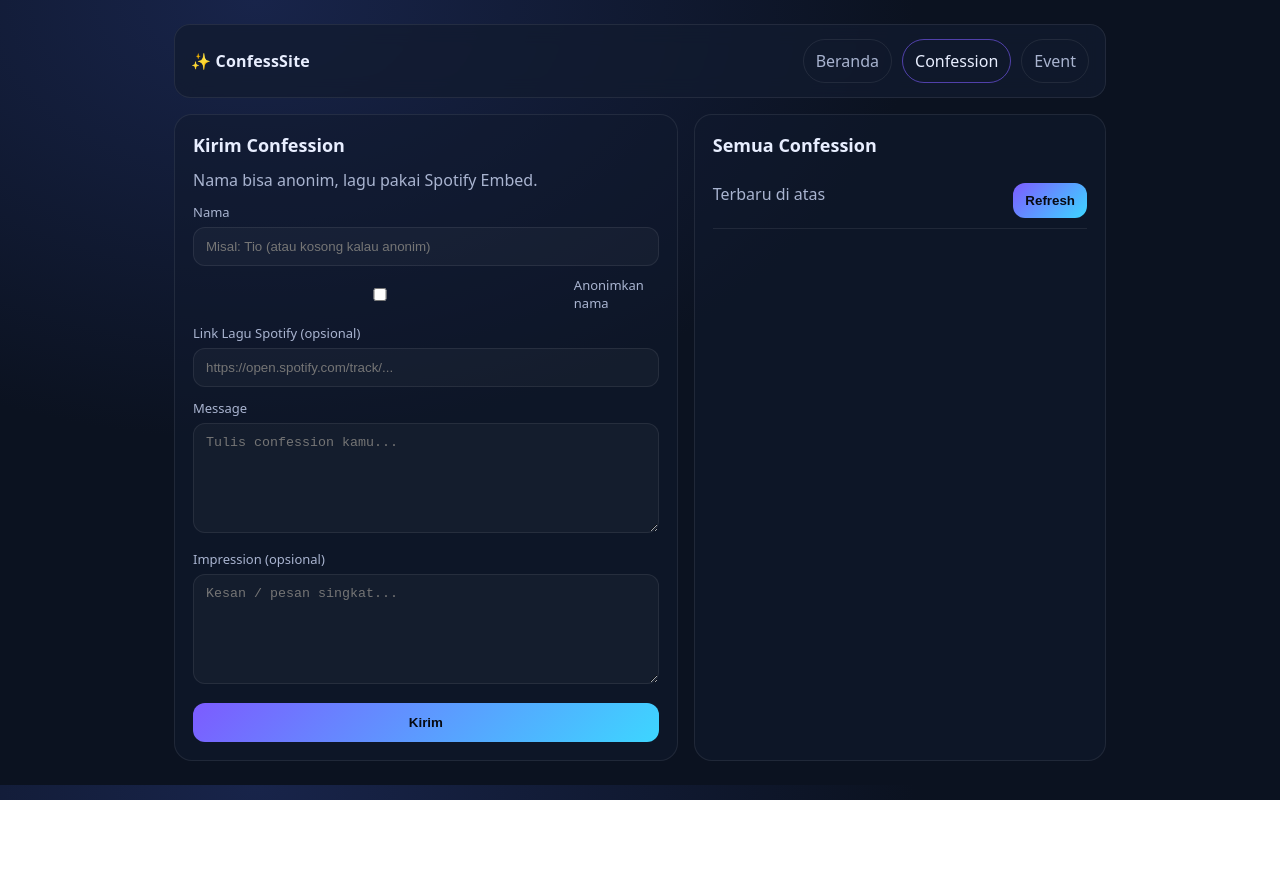
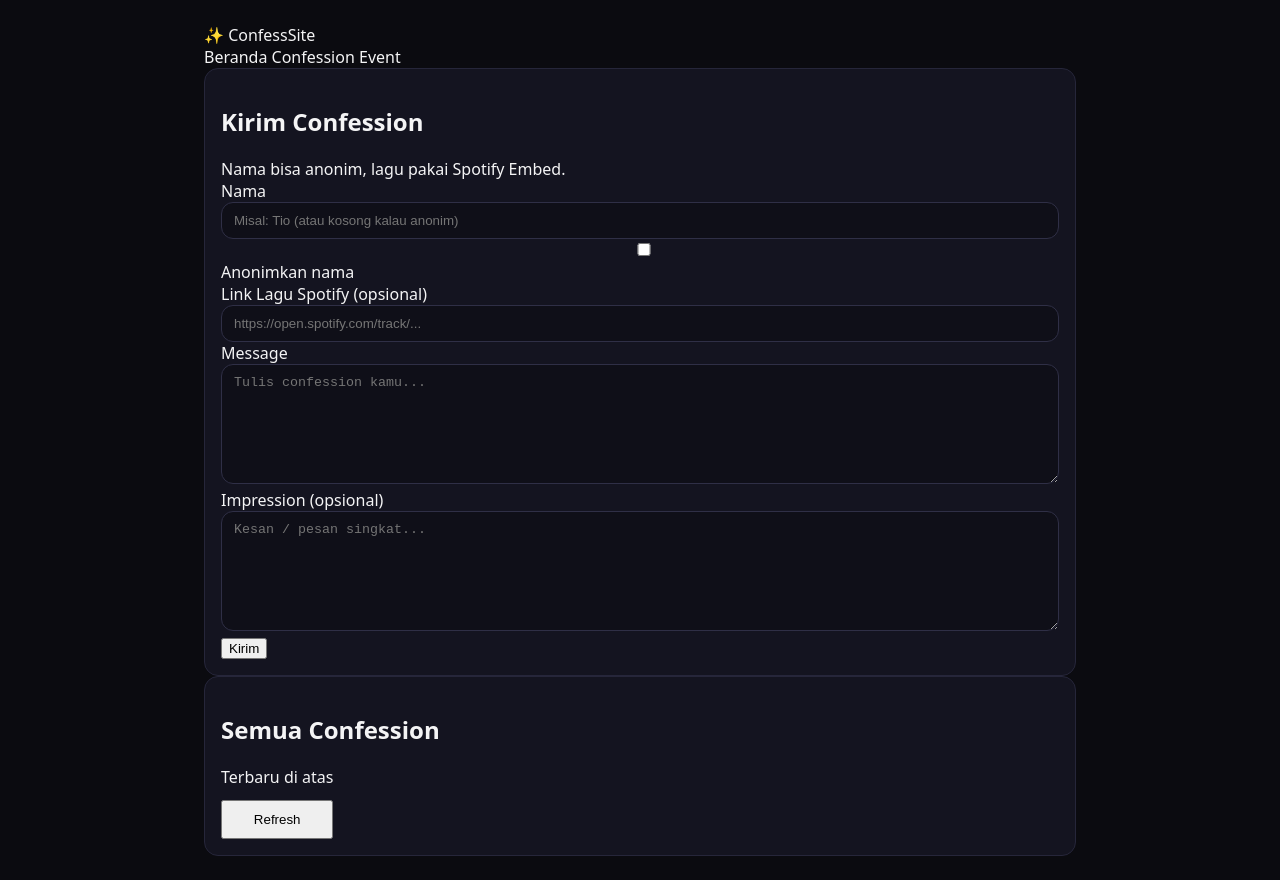
Before and after one commit to MAGUSTYON/nry, a website: page index.html in a window 1280 px wide. Before the commit the page ends 800 px from the top, so only its background shows below. Drawn offline with Linux system fonts and the light colour scheme.

Commit message:
Update styles.css

```diff
--- a/styles.css
+++ b/styles.css
@@ -1,98 +1,28 @@
-:root {
-  --bg: #0b1220;
-  --card: #121b2f;
-  --text: #e8eeff;
-  --muted: #a9b4d0;
-  --line: rgba(255,255,255,.08);
-  --accent: #7c5cff;
+* { box-sizing: border-box; }
+body { font-family: system-ui, Arial, sans-serif; margin: 0; background: #0b0b10; color: #f4f4f5; }
+a { color: inherit; text-decoration: none; }
+.container { max-width: 920px; margin: 0 auto; padding: 24px; }
+.card { background: #141420; border: 1px solid #26263a; border-radius: 14px; padding: 16px; }
+.row { display: grid; gap: 12px; }
+.grid2 { display: grid; grid-template-columns: 1fr; gap: 12px; }
+@media (min-width: 760px){ .grid2 { grid-template-columns: 1fr 1fr; } }
+
+.btn {
+  display: inline-block; padding: 10px 14px; border-radius: 12px;
+  background: #f4f4f5; color: #0b0b10; font-weight: 600;
+  border: 0; cursor: pointer;
 }
+.btn.secondary { background: transparent; color: #f4f4f5; border: 1px solid #2f2f46; }
 
-* { box-sizing: border-box; }
-body {
-  margin: 0;
-  font-family: ui-sans-serif, system-ui, -apple-system, Segoe UI, Roboto, Arial;
-  background: radial-gradient(1200px 800px at 20% 0%, #18244a 0%, var(--bg) 55%);
-  color: var(--text);
+input, textarea {
+  width: 100%; padding: 10px 12px; border-radius: 12px;
+  border: 1px solid #2f2f46; background: #0f0f18; color: #f4f4f5;
 }
-
-a { color: inherit; text-decoration: none; }
-.container { max-width: 980px; margin: 0 auto; padding: 24px; }
-.nav {
-  display: flex; gap: 10px; align-items: center; justify-content: space-between;
-  padding: 14px 16px; border: 1px solid var(--line); border-radius: 16px;
-  background: rgba(18, 27, 47, .75); backdrop-filter: blur(10px);
-}
-.brand { font-weight: 800; letter-spacing: .2px; }
-.navlinks { display: flex; gap: 10px; }
-.pill {
-  padding: 10px 12px;
-  border: 1px solid var(--line);
-  border-radius: 999px;
-  color: var(--muted);
-}
-.pill.active, .pill:hover { border-color: rgba(124,92,255,.6); color: var(--text); }
-
-.hero { margin-top: 22px; padding: 22px; border-radius: 18px; border: 1px solid var(--line); background: rgba(18, 27, 47, .55); }
-.hero h1 { margin: 0 0 8px; font-size: 30px; }
-.hero p { margin: 0; color: var(--muted); line-height: 1.55; }
-
-.grid { display: grid; grid-template-columns: 1.1fr .9fr; gap: 16px; margin-top: 16px; }
-@media (max-width: 880px){ .grid { grid-template-columns: 1fr; } }
-
-.card {
-  border: 1px solid var(--line);
-  background: rgba(18, 27, 47, .55);
-  border-radius: 18px;
-  padding: 18px;
-}
-.card h2 { margin: 0 0 12px; font-size: 18px; }
-.muted { color: var(--muted); }
-
-label { display: block; font-size: 13px; color: var(--muted); margin: 12px 0 6px; }
-input, textarea {
-  width: 100%;
-  padding: 11px 12px;
-  background: rgba(255,255,255,.03);
-  color: var(--text);
-  border: 1px solid var(--line);
-  border-radius: 12px;
-  outline: none;
-}
-textarea { min-height: 110px; resize: vertical; }
-
-.row { display: flex; gap: 10px; align-items: center; }
-.checkbox {
-  display: flex; align-items: center; gap: 8px; margin-top: 10px;
-  color: var(--muted); font-size: 13px;
-}
-button {
-  margin-top: 14px;
-  width: 100%;
-  border: 0;
-  border-radius: 12px;
-  padding: 12px 14px;
-  background: linear-gradient(135deg, var(--accent), #3dd6ff);
-  color: #070a12;
-  font-weight: 800;
-  cursor: pointer;
-}
-button:disabled { opacity: .6; cursor: not-allowed; }
-
-.list { display: flex; flex-direction: column; gap: 12px; }
-.item {
-  border: 1px solid var(--line);
-  background: rgba(0,0,0,.12);
-  border-radius: 16px;
-  padding: 14px;
-}
-.item .top { display: flex; justify-content: space-between; gap: 10px; }
-.badge { font-size: 12px; color: var(--muted); }
-.msg { margin: 10px 0 0; white-space: pre-wrap; line-height: 1.55; }
-.hr { height: 1px; background: var(--line); margin: 10px 0; }
-
-.small { font-size: 12px; color: var(--muted); }
-.error { color: #ff8ea1; font-size: 13px; margin-top: 10px; }
-.success { color: #7dffb1; font-size: 13px; margin-top: 10px; }
-
-.embed { margin-top: 10px; border-radius: 14px; overflow: hidden; border: 1px solid var(--line); }
-.embed iframe { width: 100%; height: 152px; border: 0; }
+textarea { min-height: 120px; resize: vertical; }
+small { color: #b8b8c7; }
+hr { border: 0; border-top: 1px solid #26263a; margin: 16px 0; }
+.badge { display: inline-block; padding: 3px 10px; border: 1px solid #2f2f46; border-radius: 999px; color: #b8b8c7; font-size: 12px; }
+.list { display: grid; gap: 12px; }
+.title { font-size: 28px; margin: 0 0 6px; }
+.sub { color: #b8b8c7; margin: 0 0 18px; }
+.embed { width: 100%; border-radius: 12px; overflow: hidden; border: 1px solid #2f2f46; }
```
